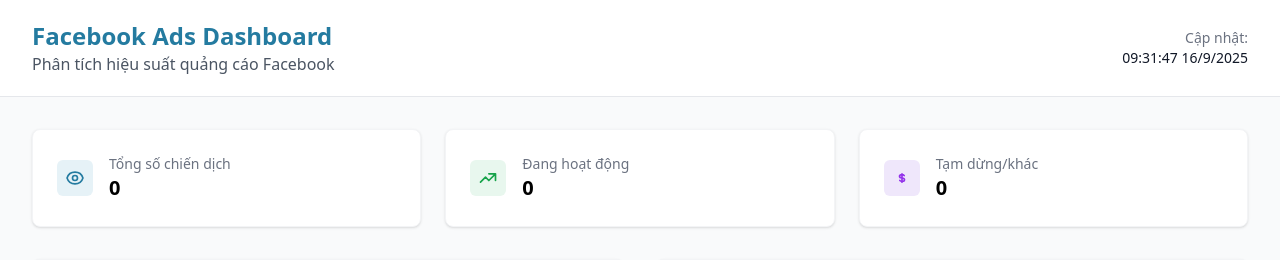
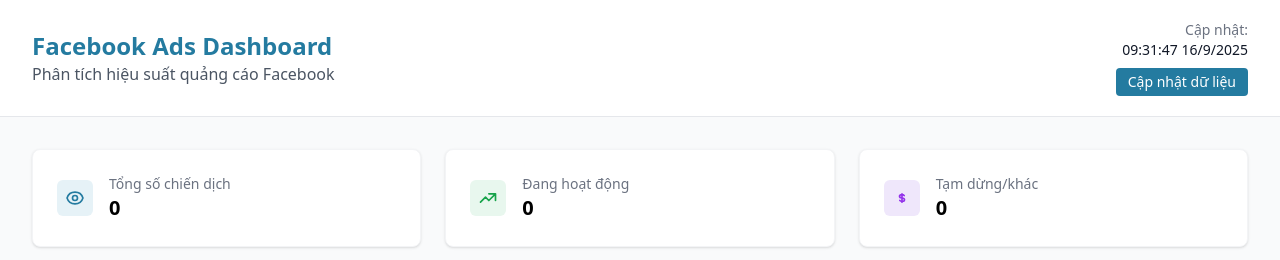
Before and after one commit to truongvinhkhuong/fbads-insight, a Flask app: page / in a window 1280 px wide. Shown: the top 260 px of the page. Run offline with Flask 3, Linux system fonts and the light colour scheme; data that the repository does not hold is empty; some libraries are stand-ins or nearby versions.

Commit message:
update ui fix index

```diff
--- a/app.py
+++ b/app.py
@@ -12,6 +12,7 @@
 from flask import Flask, request, jsonify, render_template
 from dotenv import load_dotenv
 import requests
+from facebook_ads_extractor import FacebookAdsExtractor
 
 # Cấu hình logging
 logging.basicConfig(level=logging.INFO)
@@ -37,23 +38,21 @@
         if not self.api_key:
             logger.warning("OPENAI_API_KEY không được cấu hình")
 
-    def ask_question(self, question: str, ads_data: Dict[str, Any]) -> str:
-        """Gửi câu hỏi đến OpenAI API với context dữ liệu quảng cáo"""
+    def ask_question(self, question: str, context: Dict[str, Any]) -> str:
+        """Gửi câu hỏi đến OpenAI API với context dữ liệu quảng cáo (insights/daily/breakdown)"""
         if not self.api_key:
             return "Xin lỗi, API key chưa được cấu hình. Vui lòng kiểm tra cài đặt."
 
         try:
-            # Tạo prompt với context dữ liệu
-            system_prompt = """Bạn là một chuyên gia phân tích quảng cáo Facebook.
-            Dựa trên dữ liệu quảng cáo được cung cấp, hãy trả lời câu hỏi của người dùng một cách ngắn gọn và chính xác.
-            Chỉ sử dụng thông tin có trong dữ liệu được cung cấp."""
-
-            user_prompt = f"""Dữ liệu quảng cáo Facebook:
-            {json.dumps(ads_data, ensure_ascii=False, indent=2)}
-
-            Câu hỏi: {question}
-
-            Hãy trả lời dựa trên dữ liệu trên."""
+            system_prompt = (
+                "Bạn là chuyên gia phân tích Facebook Ads. Chỉ trả lời dựa trên dữ liệu được cung cấp, "
+                "không suy diễn hoặc bịa thêm. Nếu dữ liệu không đủ, hãy nói 'chưa đủ dữ liệu'."
+            )
+            user_prompt = (
+                "Ngữ cảnh dashboard (JSON):\n" + json.dumps(context or {}, ensure_ascii=False, indent=2) +
+                "\n\nCâu hỏi: " + question +
+                "\n\nYêu cầu: trả lời ngắn gọn, gạch đầu dòng rõ ràng, đề xuất hành động nếu phù hợp."
+            )
 
             headers = {
                 'Authorization': f'Bearer {self.api_key}',
@@ -124,18 +123,22 @@
     try:
         data = request.get_json()
         question = data.get('question', '').strip()
+        context = data.get('context') or {}
 
         if not question:
             return jsonify({'error': 'Câu hỏi không được để trống'}), 400
 
-        # Tải dữ liệu quảng cáo
-        ads_data = load_ads_data()
+        # Ghép thêm metadata chung từ file
+        global_data = load_ads_data()
+        if isinstance(context, dict):
+            context.setdefault('extraction_date', global_data.get('extraction_date'))
+            context.setdefault('campaigns_count', len(global_data.get('campaigns', [])))
 
         # Khởi tạo chatbot
         chatbot = OpenAIChatbot()
 
         # Gửi câu hỏi
-        answer = chatbot.ask_question(question, ads_data)
+        answer = chatbot.ask_question(question, context)
 
         return jsonify({
             'question': question,
@@ -155,6 +158,19 @@
         'timestamp': datetime.now().isoformat(),
         'openai_configured': bool(os.getenv('OPENAI_API_KEY'))
     })
+
+@app.route('/api/refresh', methods=['POST'])
+def refresh_data():
+    """Chạy lại trích xuất dữ liệu và cập nhật ads_data.json"""
+    try:
+        start_date = request.json.get('start_date') if request.is_json else None
+        extractor = FacebookAdsExtractor()
+        data = extractor.extract_all_data(start_date or "2023-01-01")
+        ok = extractor.save_to_json(data, "ads_data.json")
+        return jsonify({'ok': bool(ok), 'campaigns': len(data.get('campaigns', []))})
+    except Exception as e:
+        logger.error(f"Lỗi refresh: {e}")
+        return jsonify({'ok': False, 'error': str(e)}), 500
 
 @app.route('/api/campaign-insights')
 def api_campaign_insights():
--- a/templates/index.html
+++ b/templates/index.html
@@ -31,6 +31,7 @@
                 <div class="text-right">
                     <p class="text-sm text-gray-500">Cập nhật:</p>
                     <p id="last-update" class="text-sm font-medium text-gray-900">Đang tải...</p>
+                    <button id="btn-refresh" class="mt-2 px-3 py-1 text-white rounded btn-primary text-sm">Cập nhật dữ liệu</button>
                 </div>
             </div>
         </div>
@@ -204,6 +205,12 @@
                 <input type="text" id="chatbot-input" placeholder="Nhập câu hỏi..." class="flex-1 px-3 py-2 border border-gray-300 rounded-md focus:outline-none">
                 <button id="chatbot-send" class="px-4 py-2 text-white rounded-md btn-primary">Gửi</button>
             </div>
+            <div class="mt-3 grid grid-cols-2 gap-2">
+                <button class="px-3 py-2 text-sm rounded border" style="border-color:#247ba0;color:#247ba0;" data-suggest="Tóm tắt hiệu suất 7 ngày qua của campaign đang xem">Tóm tắt 7 ngày</button>
+                <button class="px-3 py-2 text-sm rounded border" style="border-color:#247ba0;color:#247ba0;" data-suggest="Tìm ngày có chi tiêu bất thường và giải thích">Tìm outlier</button>
+                <button class="px-3 py-2 text-sm rounded border" style="border-color:#247ba0;color:#247ba0;" data-suggest="Đề xuất 3 hành động để giảm CPM 15% dựa trên dữ liệu">Gợi ý tối ưu</button>
+                <button class="px-3 py-2 text-sm rounded border" style="border-color:#247ba0;color:#247ba0;" data-suggest="Top 3 placement hiệu quả nhất theo impressions và CPC">Top placement</button>
+            </div>
         </div>
     </div>
     <script>
@@ -239,6 +246,23 @@
             updateCampaignsTable(data.campaigns);
             createCharts(data.campaigns);
         }
+
+        // Manual refresh
+        document.addEventListener('DOMContentLoaded',()=>{
+            const btn=document.getElementById('btn-refresh');
+            if(btn){
+                btn.addEventListener('click',async ()=>{
+                    btn.disabled=true; btn.textContent='Đang cập nhật...';
+                    try{
+                        const res=await fetch('/api/refresh',{method:'POST',headers:{'Content-Type':'application/json'},body:JSON.stringify({start_date:'2023-01-01'})});
+                        const j=await res.json();
+                        if(!j.ok){ alert('Không cập nhật được dữ liệu: '+(j.error||'unknown')); }
+                        await loadAdsData();
+                    }catch(e){ alert('Lỗi kết nối khi cập nhật'); }
+                    finally{ btn.disabled=false; btn.textContent='Cập nhật dữ liệu'; }
+                });
+            }
+        });
 
         function updateCampaignsTable(campaigns) {
             const tbody = document.getElementById('campaigns-table');
@@ -313,8 +337,18 @@
             const input=document.getElementById('chatbot-input');
             const sendBtn=document.getElementById('chatbot-send');
             toggleBtn.addEventListener('click',()=>{ container.style.display=container.style.display==='none'?'block':'none'; });
-            function sendMessage(){ const q=input.value.trim(); if(!q) return; addMessage(q,'user'); input.value=''; addMessage('Đang xử lý...','bot'); fetch('/api/ask',{method:'POST',headers:{'Content-Type':'application/json'},body:JSON.stringify({question:q})}).then(r=>r.json()).then(d=>{ removeLastMessage(); addMessage(d.error?('Lỗi: '+d.error):d.answer,'bot');}).catch(()=>{ removeLastMessage(); addMessage('Lỗi kết nối.','bot');}); }
+            function buildContext(){
+                // Lấy dữ liệu đang có trong trang làm context cho bot
+                const ctx={
+                    campaigns_count: adsData?.campaigns?.length||0,
+                    // Thêm dữ liệu daily gần nhất của biểu đồ nếu có
+                };
+                return ctx;
+            }
+            function sendMessage(q){ if(!q){ q=input.value.trim(); } if(!q) return; addMessage(q,'user'); input.value=''; addMessage('Đang xử lý...','bot'); fetch('/api/ask',{method:'POST',headers:{'Content-Type':'application/json'},body:JSON.stringify({question:q,context:buildContext()})}).then(r=>r.json()).then(d=>{ removeLastMessage(); addMessage(d.error?('Lỗi: '+d.error):d.answer,'bot');}).catch(()=>{ removeLastMessage(); addMessage('Lỗi kết nối.','bot');}); }
             sendBtn.addEventListener('click',sendMessage); input.addEventListener('keypress',e=>{ if(e.key==='Enter') sendMessage(); });
+            // Nút gợi ý nhanh
+            document.querySelectorAll('[data-suggest]').forEach(btn=>{ btn.addEventListener('click',()=> sendMessage(btn.getAttribute('data-suggest'))); });
         }
         function addMessage(text,type){ const box=document.getElementById('chatbot-messages'); const div=document.createElement('div'); div.className=`message ${type}-message`; div.textContent=text; box.appendChild(div); box.scrollTop=box.scrollHeight; }
         function removeLastMessage(){ const box=document.getElementById('chatbot-messages'); const msgs=box.querySelectorAll('.message'); if(msgs.length>0) msgs[msgs.length-1].remove(); }
@@ -357,8 +391,8 @@
                 'instagram:story':'Stories',
                 'instagram:reels':'Reels',
                 'audience_network:classic':'Audience Network',
-                'messenger:inbox':'Messenger Inbox',
-                'messenger:story':'Messenger Stories'
+                'messenger:inbox':'Inbox',
+                'messenger:story':'Stories'
             };
             if(!p) return 'Unknown';
             const key=p.toLowerCase();
@@ -366,7 +400,7 @@
             // try format like publisher:position
             const parts=key.split(':');
             if(parts.length===2){
-                const prettyPub=parts[0]==='facebook'?'':parts[0]==='instagram'?'Instagram':parts[0]==='messenger'?'Messenger':parts[0]==='audience_network'?'Audience Network':parts[0];
+                const prettyPub=parts[0]==='facebook'?'':parts[0]==='instagram'?'':parts[0]==='messenger'?'':parts[0]==='audience_network'?'Audience Network':parts[0];
                 const pos=parts[1].replace(/_/g,' ');
                 return `${prettyPub} ${pos.charAt(0).toUpperCase()+pos.slice(1)}`;
             }
```
